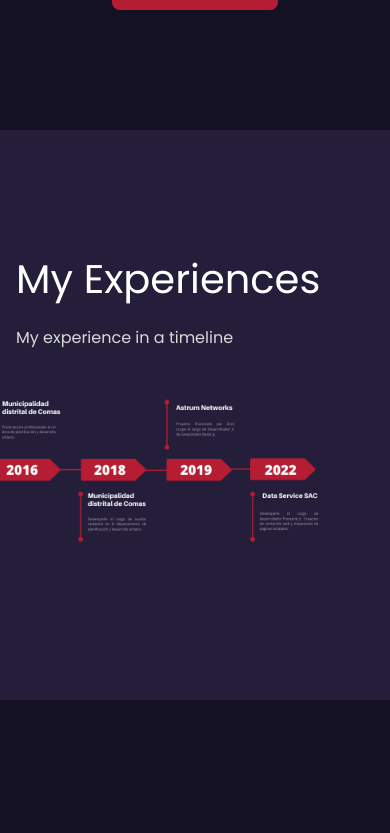
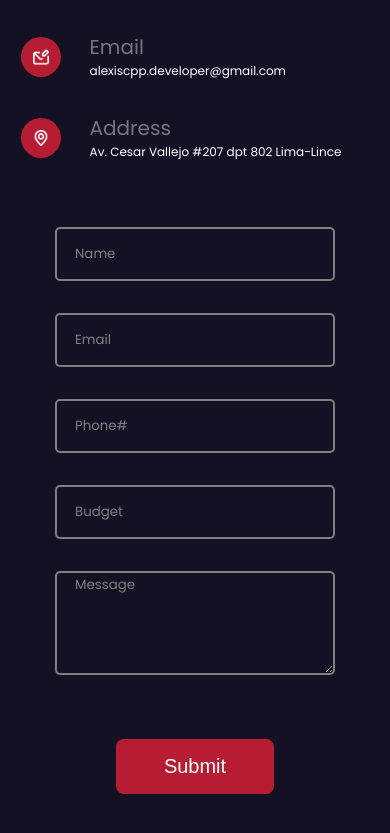
Before and after one commit to Alexis-Campomanes/cv, a React (Create React App) app: page / in a window 390 px wide. Shown: the part 4555-5388 px from the top of the page. Built offline with nearby package versions, Linux system fonts and the light colour scheme.

Commit message:
cambios3.0

```diff
--- a/src/components/Contact/Contact.scss
+++ b/src/components/Contact/Contact.scss
@@ -76,6 +76,9 @@ textarea{
         font-size: 30pt;
       }
     }
+    .c-right{
+      align-items: center;
+    }
     .c-right>form{
         align-items: center;
         justify-content: center;
--- a/src/components/Experience/Experience.scss
+++ b/src/components/Experience/Experience.scss
@@ -15,6 +15,6 @@
     height: 23vh;
     gap: 5rem;
     padding: 4rem 1rem;
-    height: 186vh;
+    height: 120vh;
   }
 }
--- a/src/components/Work/Work.jsx
+++ b/src/components/Work/Work.jsx
@@ -7,9 +7,8 @@ const Work = () => {
     <div className='work'>
       <span>My Experiences</span>
       <span>My experience in a timeline</span>
-        <div>
           <img src={Works} alt="" />
-        </div>
+
     </div>
   )
 }
--- a/src/components/Work/Work.scss
+++ b/src/components/Work/Work.scss
@@ -20,21 +20,12 @@
   .work{
     padding: 0.5rem 1rem;
     align-items: flex-start;
-    height: 40vh;
     gap: 0;
-    padding-top: 14rem;
     :nth-child(1){
       font-size: 30pt;
-      padding-top: 5rem;
     }
     img{
-      transform: scale(0.4);
-      display: flex;
-      justify-content: flex-start;
-      align-items: flex-start;
-      position: relative;
-      left: -17.5rem;
-      top: -10rem;
+      display: none;
     }
   }
 }
```
